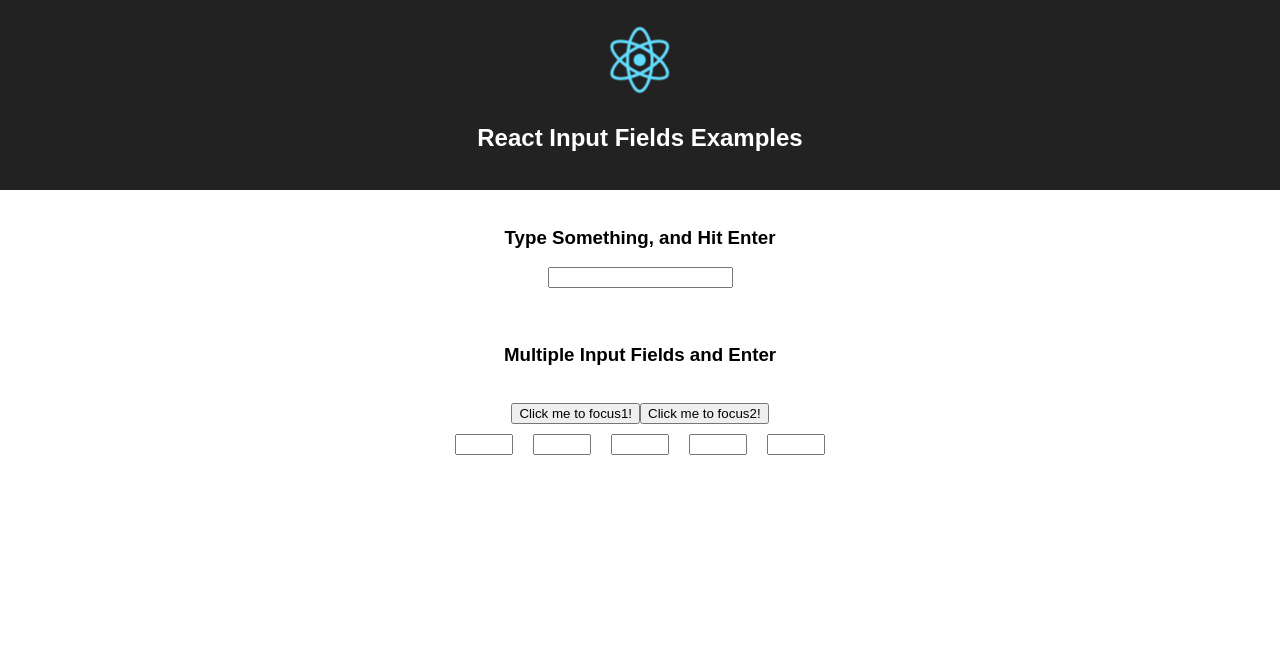
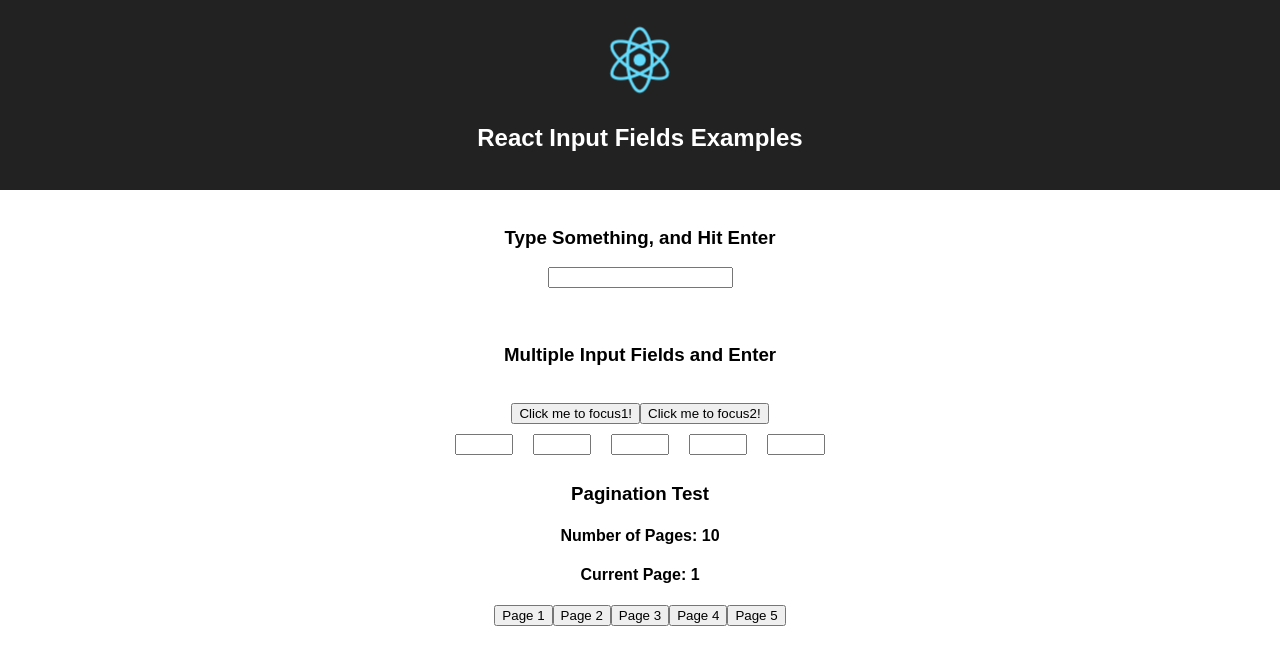
Before and after one commit to nfabacus/react-dynamic-input-fields, a React (Create React App) app: page / in a window 1280 px wide. Shown: the top 664 px of the page. Built offline with nearby package versions, Linux system fonts and the light colour scheme.

Commit message:
practicing pagination.

```diff
--- a/src/App.js
+++ b/src/App.js
@@ -8,7 +8,11 @@ class App extends Component {
     this.state = {
       inputMessage: "",
       displayMessage: "",
-      inputText:""
+      inputText:"",
+
+      listLength: 100,
+      itemsPerPage: 10,
+      currentPage: 1
     }
   }
 
@@ -36,6 +40,60 @@ class App extends Component {
     this.setState({
       displayMessage: this.state.inputMessage
     })
+  }
+
+  setCurrentPage(selectedPage) {
+    this.setState({
+      currentPage: selectedPage
+    })
+  }
+
+  renderPagenationBtns() {
+    let paginationButtons = []
+    const listLength = this.state.listLength
+    const itemsPerPage = this.state.itemsPerPage
+    const numOfPages = Math.ceil(listLength/itemsPerPage)
+    const {currentPage} = this.state
+
+    if(currentPage-1 ===0 || currentPage-2 ===0 ) {
+      for (let i=1;i<=5; i++) {
+        console.log(i)
+        if(i<=numOfPages) {
+          paginationButtons.push(i)
+        }
+      }
+    }
+    if(currentPage-2 >=1 ) {
+      if(currentPage+1>numOfPages){
+        for (let i=(currentPage-4);i!==currentPage+1; i++) {
+          console.log("check")
+          if(i>=1&&i<=numOfPages) {
+            paginationButtons.push(i)
+          }
+        }
+      }
+      if(currentPage+1===numOfPages){
+        for (let i=(currentPage-3);i!==currentPage+2; i++) {
+          console.log(i)
+          if(i>=1&&i<=numOfPages) {
+            paginationButtons.push(i)
+          }
+        }
+      }
+      if(currentPage+2<=numOfPages){
+        console.log("current Page: ", currentPage)
+        console.log("paginationButtons: ", paginationButtons)
+        for (let i=currentPage-2;i!==currentPage+3; i++) {
+          if(i>=1&&i<=numOfPages) {
+            paginationButtons.push(i)
+          }
+        }
+      }
+    }
+
+    return paginationButtons.map(pageBtn=>
+      <button key={pageBtn} onClick={()=>this.setCurrentPage(pageBtn)}>Page {pageBtn}</button>
+    )
   }
 
   render() {
@@ -83,6 +141,18 @@ class App extends Component {
           />
         </div>
 
+        <div>
+          <h3>Pagination Test</h3>
+          <h4>
+            Number of Pages: {this.state.listLength/this.state.itemsPerPage}
+          </h4>
+          <h4>
+            Current Page: {this.state.currentPage}
+          </h4>
+          {this.renderPagenationBtns()}
+
+        </div>
+
 
 
       </div>
```
